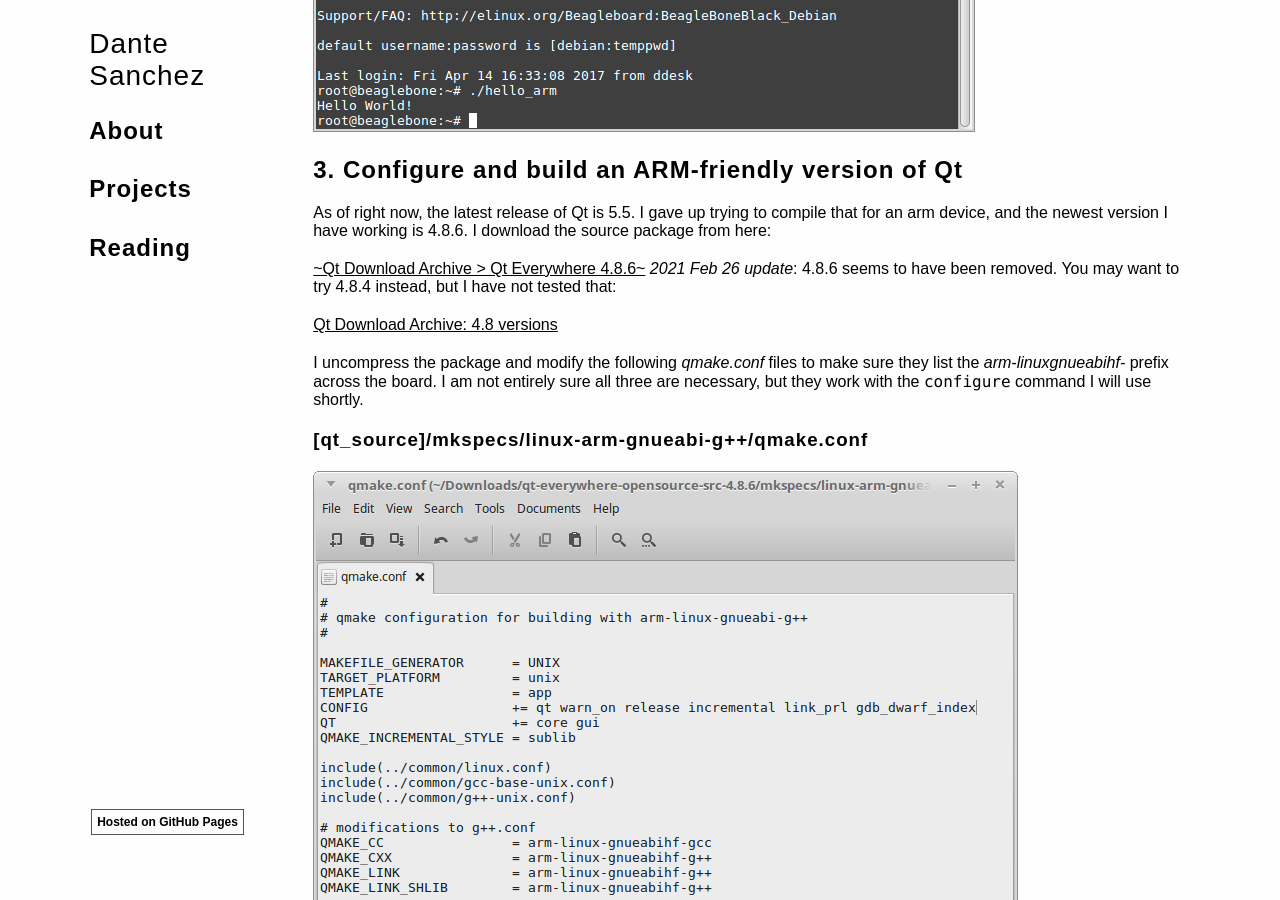
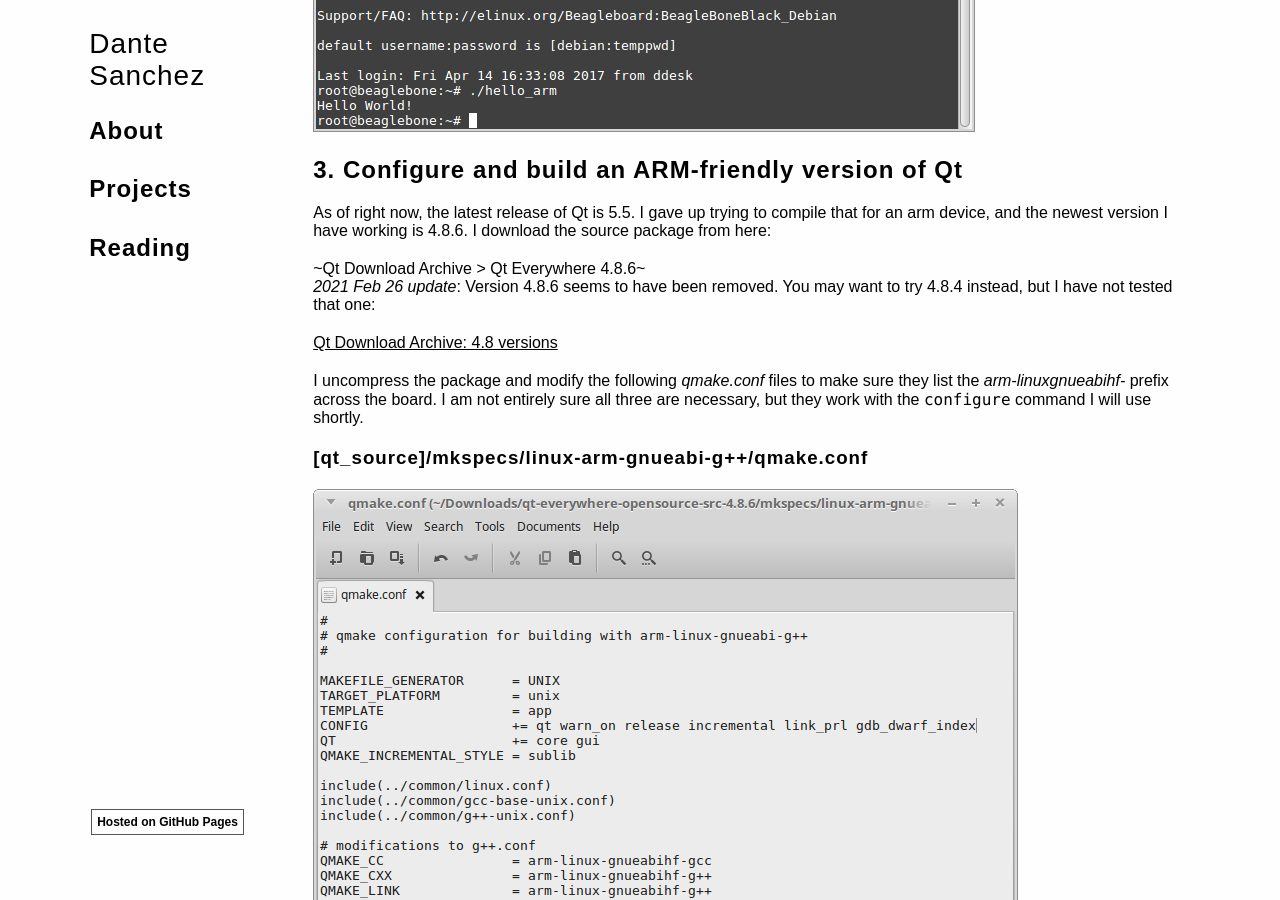
Before and after one commit to dasanchez/dasanchez.github.io, a Jekyll site: the page built from posts/qt-arm.md, in a window 1280 px wide and 900 px high, scrolled down 1865 px. Built offline with Jekyll 4.4.1, drawn with Linux system fonts in a browser that asks for light colours; the repository's description, which GitHub fills in, is left out; our own code applies the rules of GitHub Pages for plain Markdown files.

Commit message:
Remove broken link

```diff
--- a/posts/qt-arm.md
+++ b/posts/qt-arm.md
@@ -77,8 +77,8 @@ Now that I am greeted with a *Hello World!*, I know I can use this compiler for
 As of right now, the latest release of Qt is 5.5. I gave up trying to compile that for an arm device, and the newest version I have working is 4.8.6.
 I download the source package from here:
 
-[~Qt Download Archive > Qt Everywhere 4.8.6~](https://download.qt.io/archive/qt/4.8/4.8.6/qt-everywhere-opensource-src-4.8.6.tar.gz)
-_2021 Feb 26 update_: 4.8.6 seems to have been removed. You may want to try 4.8.4 instead, but I have not tested that:
+~Qt Download Archive > Qt Everywhere 4.8.6~
+_2021 Feb 26 update_: Version 4.8.6 seems to have been removed. You may want to try 4.8.4 instead, but I have not tested that one:
 
 [Qt Download Archive: 4.8 versions](https://download.qt.io/archive/qt/4.8/)
 
```
